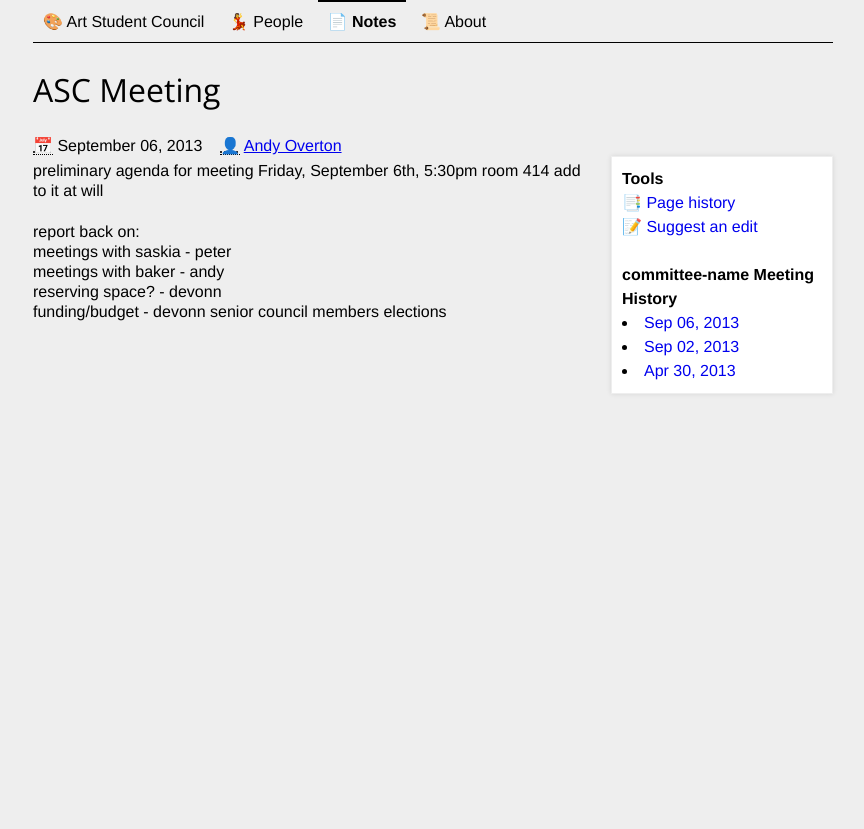
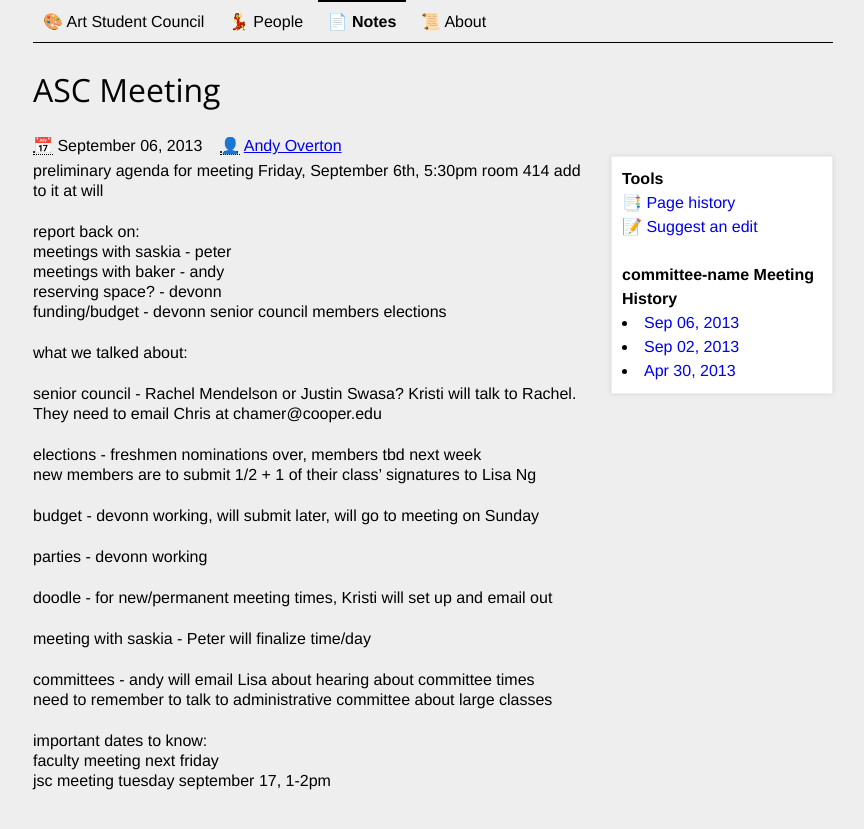
Before and after one commit to CooperASC/cooperasc.github.com, a Jekyll site: the page built from _posts/notes/2013-09-06-asc-meeting-andy-overton.md, in a window 1280 px wide. Shown: the top 829 px of the page, without its empty margins (207-1071 px from the left). Built offline with Jekyll 4.4.1, drawn with Linux system fonts in a browser that asks for light colours.

Commit message:
Updated 2013-09-06-asc-meeting-andy-overton.md

```diff
--- a/_posts/notes/2013-09-06-asc-meeting-andy-overton.md
+++ b/_posts/notes/2013-09-06-asc-meeting-andy-overton.md
@@ -20,3 +20,25 @@ reserving space? - devonn
 funding/budget - devonn
 senior council members
 elections
+
+what we talked about:
+
+senior council - Rachel Mendelson or Justin Swasa? Kristi will talk to Rachel. They need to email Chris at chamer@cooper.edu
+
+elections - freshmen nominations over, members tbd next week
+new members are to submit 1/2 + 1 of their class' signatures to Lisa Ng
+
+budget - devonn working, will submit later, will go to meeting on Sunday
+
+parties - devonn working
+
+doodle - for new/permanent meeting times, Kristi will set up and email out
+
+meeting with saskia - Peter will finalize time/day
+
+committees - andy will email Lisa about hearing about committee times
+need to remember to talk to administrative committee about large classes
+
+important dates to know:
+faculty meeting next friday
+jsc meeting tuesday september 17, 1-2pm
```
